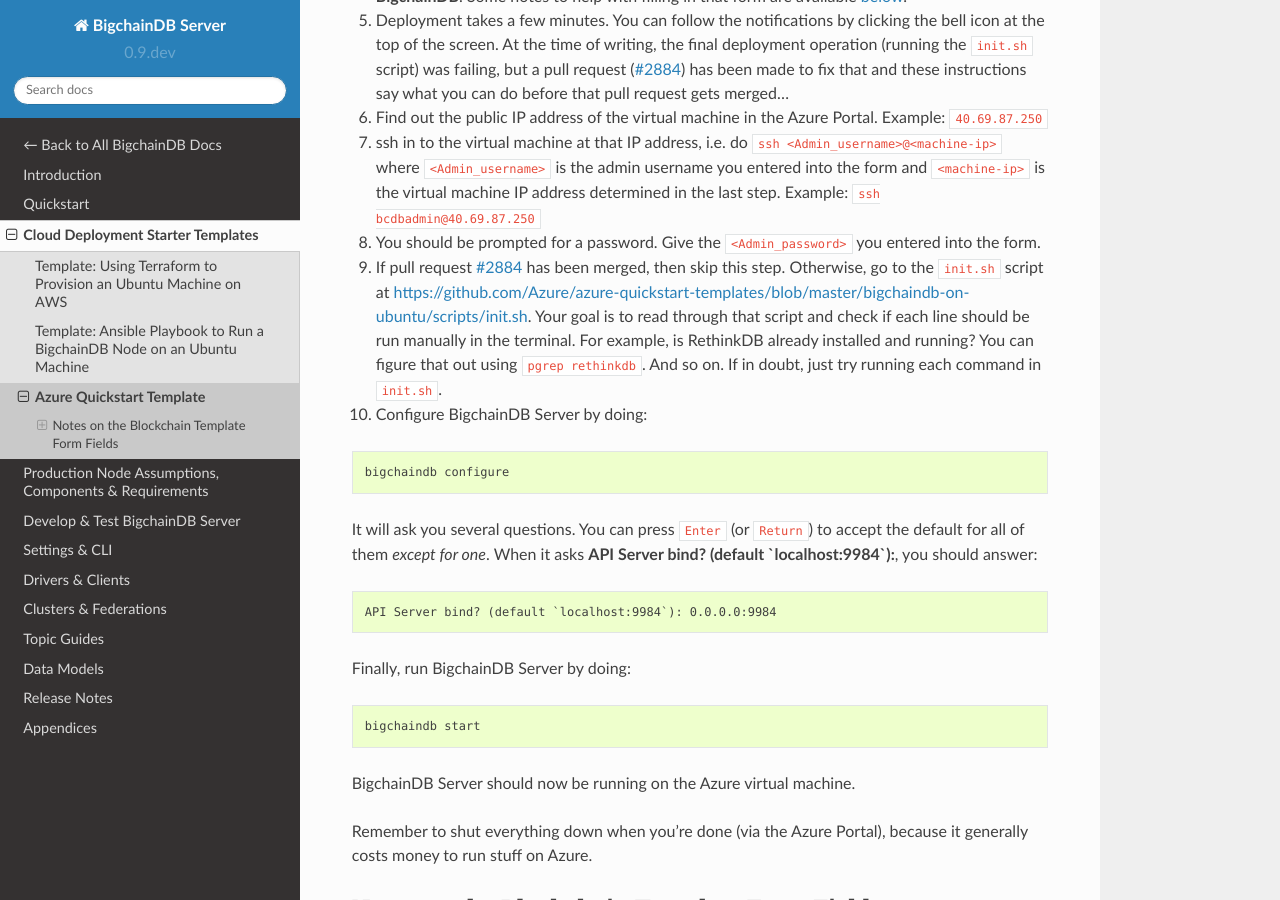
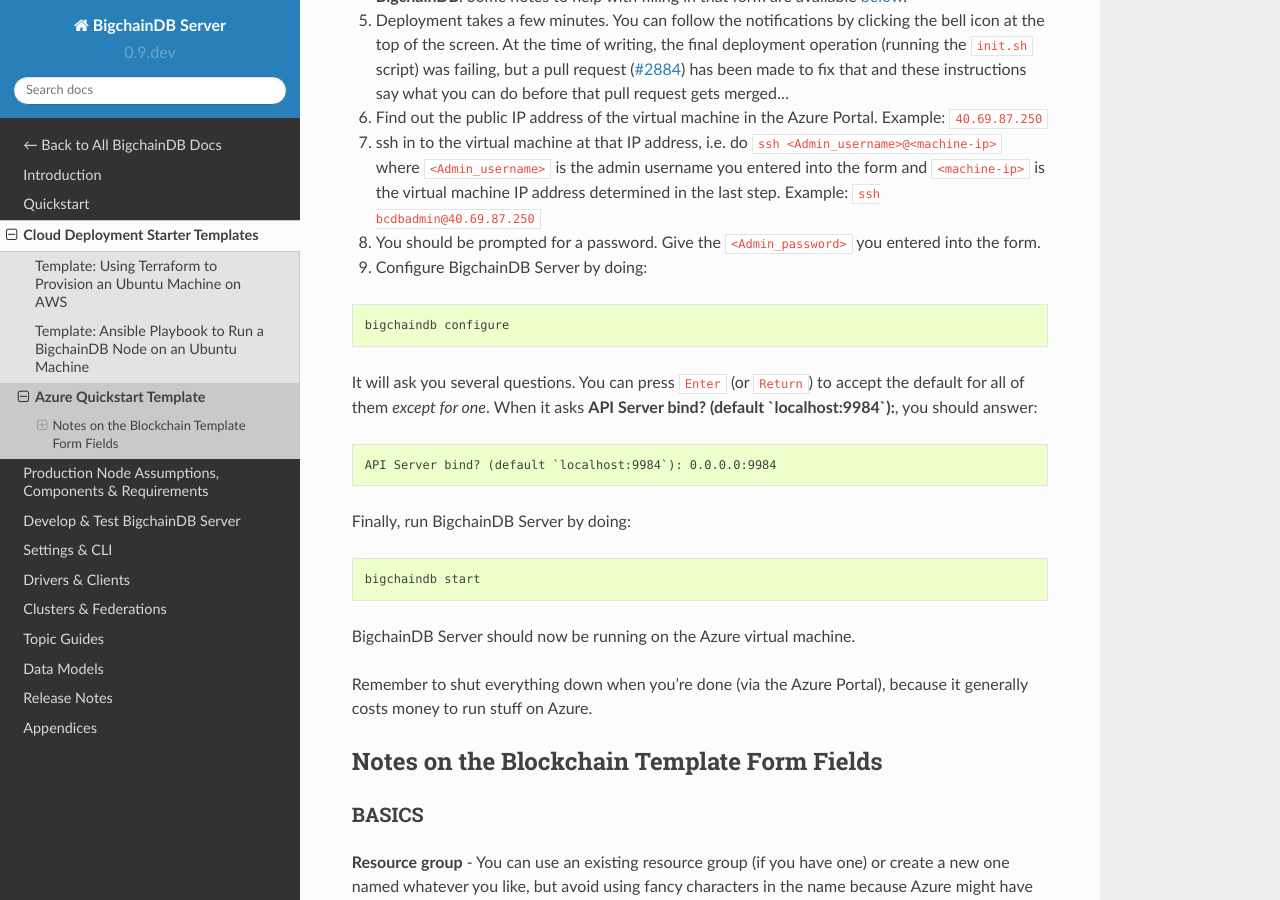
Before and after one commit to bigchaindb/bigchaindb, a Sphinx documentation site: the page built from docs/server/source/cloud-deployment-starter-templates/azure-quickstart-template.md, in a window 1280 px wide and 900 px high, scrolled down 563 px. Built offline with Sphinx 7.4.7 and the Read the Docs theme 2.0.0, drawn with Linux system fonts in a browser that asks for light colours; pages that are not in the unit, such as notebooks, are missing from menus.

Commit message:
Removed instructions for the case when PR #2884 wasn't merged

````diff
--- a/docs/server/source/cloud-deployment-starter-templates/azure-quickstart-template.md
+++ b/docs/server/source/cloud-deployment-starter-templates/azure-quickstart-template.md
@@ -21,8 +21,6 @@
 1. ssh in to the virtual machine at that IP address, i.e. do `ssh <Admin_username>@<machine-ip>` where `<Admin_username>` is the admin username you entered into the form and `<machine-ip>` is the virtual machine IP address determined in the last step. Example: `ssh bcdbadmin@40.69.87.250`
 
 1. You should be prompted for a password. Give the `<Admin_password>` you entered into the form.
-
-1. If pull request [#2884](https://github.com/Azure/azure-quickstart-templates/pull/2884) has been merged, then skip this step. Otherwise, go to the `init.sh` script at [https://github.com/Azure/azure-quickstart-templates/blob/master/bigchaindb-on-ubuntu/scripts/init.sh](https://github.com/Azure/azure-quickstart-templates/blob/master/bigchaindb-on-ubuntu/scripts/init.sh). Your goal is to read through that script and check if each line should be run manually in the terminal. For example, is RethinkDB already installed and running? You can figure that out using `pgrep rethinkdb`. And so on. If in doubt, just try running each command in `init.sh`.
 
 1. Configure BigchainDB Server by doing:
 ```text
````
